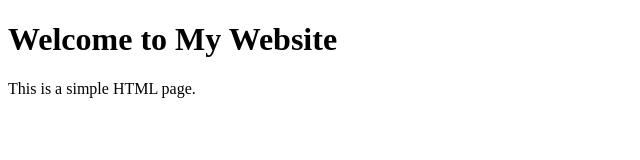
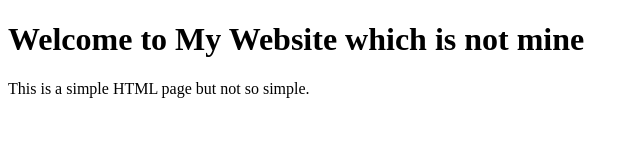
Before and after one commit to jawthekiller/testing, a plain HTML site: page index.html in a window 1280 px wide. Shown: the whole page, without its empty margins (0-640 px from the left). Drawn offline with Linux system fonts and the light colour scheme.

```diff
--- a/index.html
+++ b/index.html
@@ -1,10 +1,10 @@
 <!DOCTYPE html>
 <html>
 <head>
-    <title>My Simple Website</title>
+    <title>My Simple Website is just mine</title>
 </head>
 <body>
-    <h1>Welcome to My Website</h1>
-    <p>This is a simple HTML page.</p>
+    <h1>Welcome to My Website which is not mine</h1>
+    <p>This is a simple HTML page but not so simple.</p>
 </body>
 </html>
```
